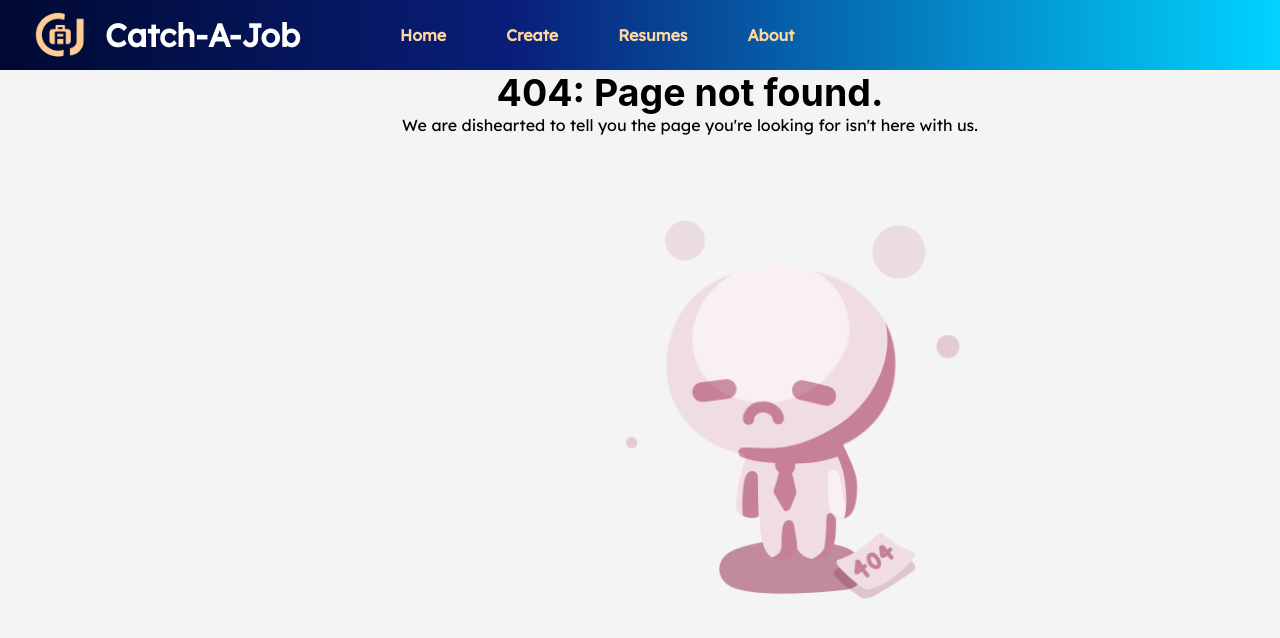
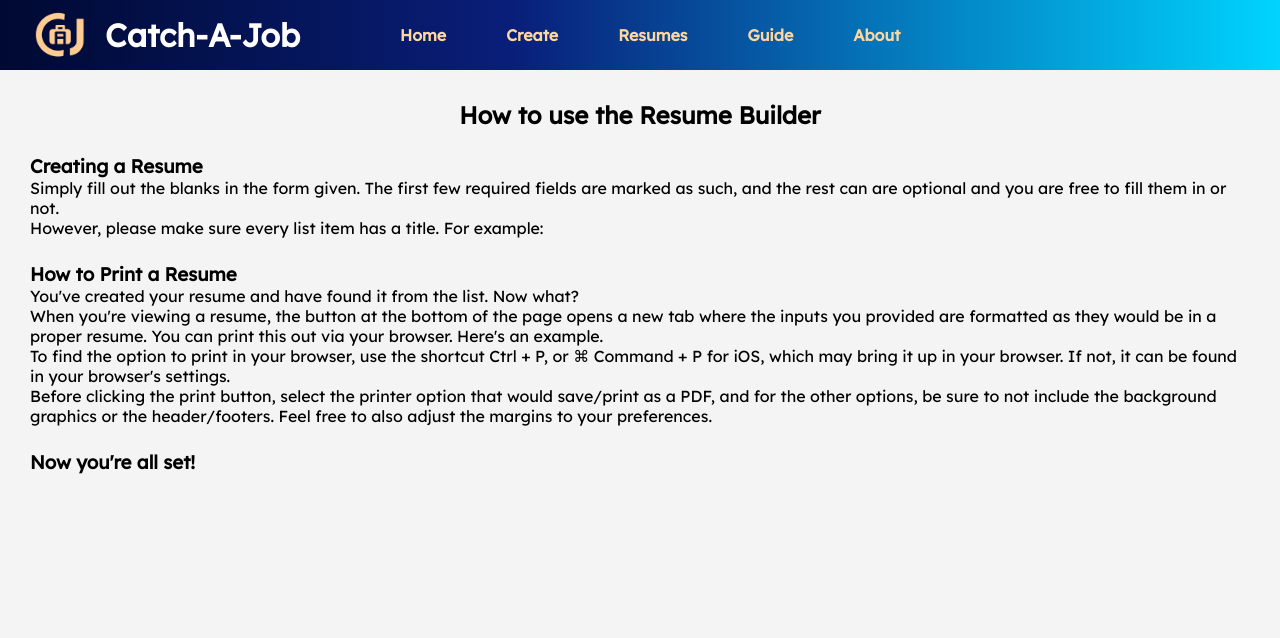
Before and after one commit to annkc/Resume-Builder, a React (Create React App) app in the folder frontend/: page /guide in a window 1280 px wide. Before the commit this address had no page. Shown: the top 638 px of the page. Built offline with nearby package versions, Linux system fonts and the light colour scheme.

Commit message:
wrote guide, no images or sample

```diff
--- a/frontend/src/App.js
+++ b/frontend/src/App.js
@@ -3,6 +3,7 @@ import About from './pages/About'
 import Home from './pages/Home'
 import ResumeBuilder from './pages/ResumeBuilder'
 import Resumes from './pages/Resumes'
+import Guide from './pages/Guide'
 import ResumeDetails from './components/ResumeDetails'
 import ResumePrint from './components/ResumePrint'
 import NoPage from './pages/NoPage'
@@ -20,6 +21,7 @@ function App() {
           <Route path="/about" element={<About />} />=======
           <Route path="/create-resume" element={<ResumeBuilder />} />
           <Route path="/resumes" element={<Resumes />} />
+          <Route path="/guide" element={<Guide />}/>
           <Route exact path="/resume/:id" element={<ResumeDetails />}></Route>
           <Route exact path="/resume-print/:id" element={<ResumePrint />}></Route>
           <Route path="*" element={<NoPage />} />
--- a/frontend/src/components/NavBar.js
+++ b/frontend/src/components/NavBar.js
@@ -15,6 +15,7 @@ export default function NavBar() {
             <ul><a href="/home">Home</a></ul>
             <ul><a href="/create-resume">Create</a></ul>
             <ul><a href="/resumes">Resumes</a></ul>
+            <ul><a href="/guide">Guide</a></ul>
             <ul><a href="/about">About</a></ul>
         </li>
         </div>
--- a/frontend/src/components/ResumeDetails.js
+++ b/frontend/src/components/ResumeDetails.js
@@ -66,7 +66,7 @@ const ResumeDetails = () => {
                 <br></br><button>Open Page For Printing</button>
             </Link>
 
-            <Link to={'/how-to-print'}>
+            <Link to={'/guide'}>
                 <h3><br></br>See how to print with browser</h3>
             </Link>
 
--- /dev/null
+++ b/frontend/src/pages/Guide.js
@@ -0,0 +1,32 @@
+import styles from './Guide.module.css'
+
+const Guide = () => {
+    return (
+        <div className={styles.guide}>
+            <h2>How to use the Resume Builder</h2>
+            <h3><br></br>Creating a Resume</h3>
+            <p>Simply fill out the blanks in the form given. The first few required fields
+                are marked as such, and the rest can are optional and you are free to fill them in
+                or not.</p>
+            {/* picture of some stuff filled out */}
+            <p>However, please make sure every list item has a title. For example:</p>
+            {/* picture of what is acceptable and what is not */}
+
+            <h3><br></br>How to Print a Resume</h3>
+            <p>You've created your resume and have found it from the list. Now what?</p>
+            <p>When you're viewing a resume, the button at the bottom of the page opens a new tab
+                where the inputs you provided are formatted as they would be in a proper resume.
+                You can print this out via your browser. Here's an example.</p>
+            <p>To find the option to print in your browser, use the shortcut Ctrl + P, or
+                ⌘ Command + P for iOS, which may bring it up in your browser. If not, it can be
+                found in your browser's settings.</p>
+            <p>Before clicking the print button, select the printer option that would save/print as
+                a PDF, and for the other options, be sure to not include the background graphics or
+                the header/footers. Feel free to also adjust the margins to your preferences.</p>
+
+            <h3><br></br>Now you're all set!</h3>
+        </div>
+    )
+}
+
+export default Guide;
--- /dev/null
+++ b/frontend/src/pages/Guide.module.css
@@ -0,0 +1,11 @@
+@import url('https://fonts.googleapis.com/css2?family=Lexend&display=swap');
+
+.guide {
+    width: auto;
+    font-family: 'Lexend', sans-serif;
+    margin: 30px;
+}
+
+.guide h2 {
+    text-align: center;
+}
```
